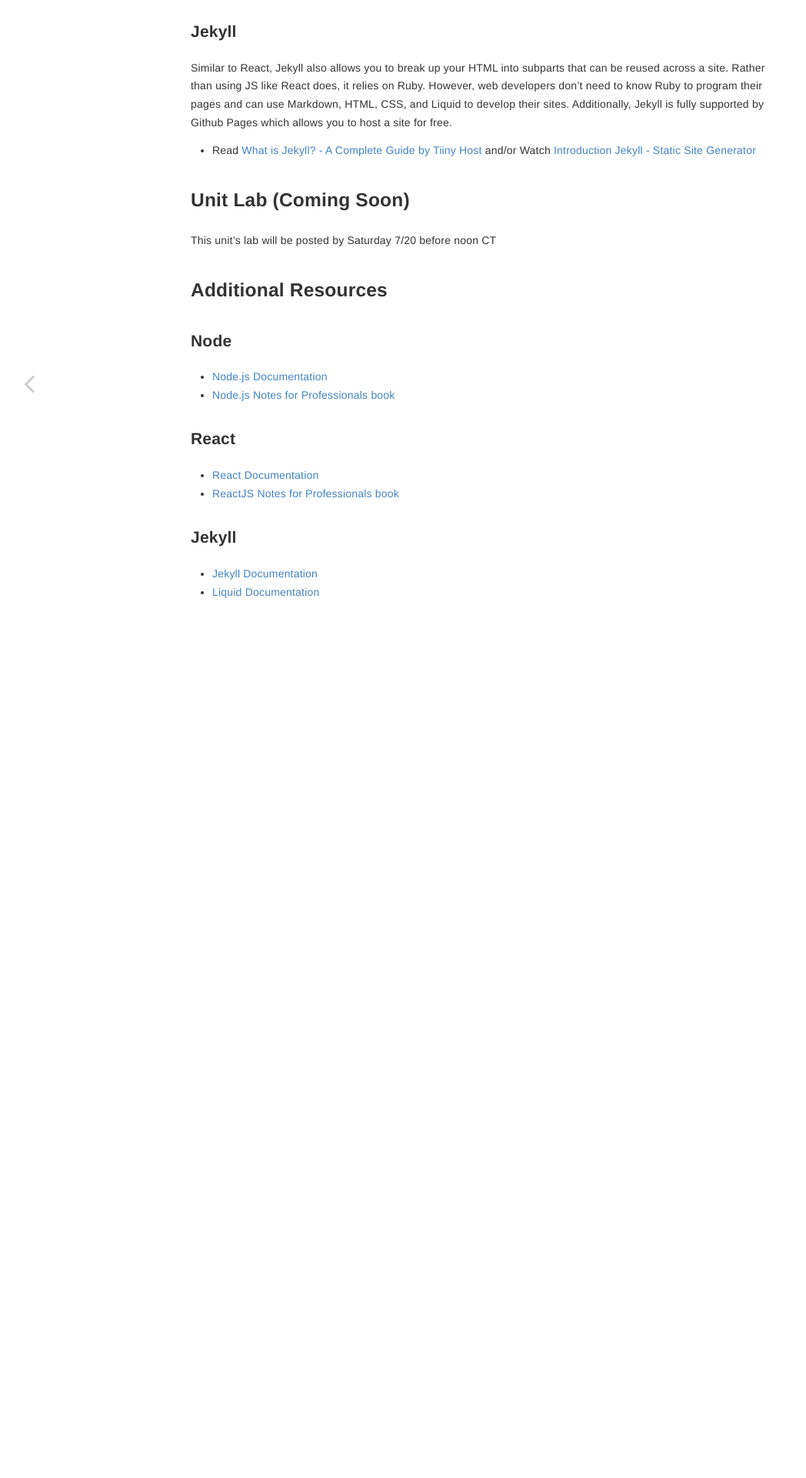
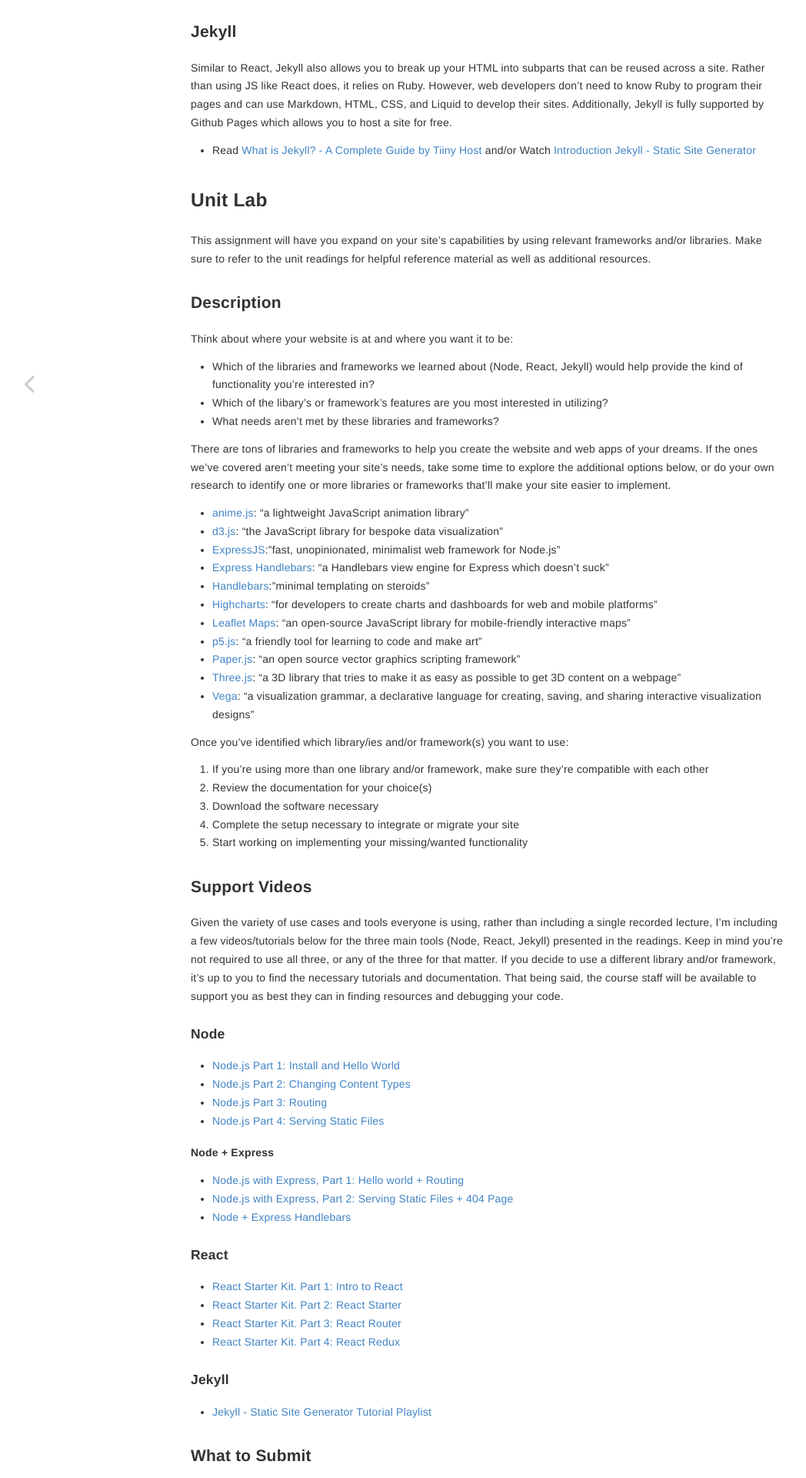
Before and after one commit to vickiebananas/nu-web-dev, a Jekyll site: the page built from _units/unit6.md, in a window 1280 px wide. Shown: the part 1897-3817 px from the top of the page at 77% size, without its empty margins (7-1055 px from the left). Built offline with Jekyll 4.4.1, drawn with Linux system fonts in a browser that asks for light colours; some of the changed text lies outside the part shown.

Commit message:
unit 6 lab added

```diff
--- /dev/null
+++ b/_assignments/6-frameworks.md
@@ -0,0 +1,74 @@
+---
+title: 'Unit 6 Lab'
+layout: post
+ordering: 0
+unit: 6
+
+---
+
+This assignment will have you expand on your site's capabilities by using relevant frameworks and/or libraries. Make sure to refer to the unit readings for helpful reference material as well as additional resources.
+
+### Description
+Think about where your website is at and where you want it to be:
+- Which of the libraries and frameworks we learned about (Node, React, Jekyll) would help provide the kind of functionality you're interested in?
+- Which of the libary's or framework's features are you most interested in utilizing?
+- What needs aren't met by these libraries and frameworks?
+
+There are tons of libraries and frameworks to help you create the website and web apps of your dreams. If the ones we've covered aren't meeting your site's needs, take some time to explore the additional options below, or do your own research to identify one or more libraries or frameworks that'll make your site easier to implement.
+
+- [anime.js](https://animejs.com): "a lightweight JavaScript animation library"
+- [d3.js](https://d3js.org): "the JavaScript library for bespoke data visualization"
+- [ExpressJS](https://expressjs.com):"fast, unopinionated, minimalist web framework for Node.js"
+- [Express Handlebars](https://www.npmjs.com/package/express-handlebars): "a Handlebars view engine for Express which doesn't suck"
+- [Handlebars](https://handlebarsjs.com):"minimal templating on steroids"
+- [Highcharts](https://www.highcharts.com/): "for developers to create charts and dashboards for web and mobile platforms"
+- [Leaflet Maps](https://leafletjs.com/): "an open-source JavaScript library
+for mobile-friendly interactive maps"
+- [p5.js](https://p5js.org/): "a friendly tool for learning to code and make art"
+- [Paper.js](http://paperjs.org/about/):  "an open source vector graphics scripting framework"
+- [Three.js](https://threejs.org/manual/#en/fundamentals): "a 3D library that tries to make it as easy as possible to get 3D content on a webpage"
+- [Vega](https://vega.github.io/vega/): "a visualization grammar, a declarative language for creating, saving, and sharing interactive visualization designs"
+
+Once you've identified which library/ies and/or framework(s) you want to use:
+1. If you're using more than one library and/or framework, make sure they're compatible with each other
+1. Review the documentation for your choice(s)
+1. Download the software necessary
+1. Complete the setup necessary to integrate or migrate your site
+1. Start working on implementing your missing/wanted functionality
+
+### Support Videos
+Given the variety of use cases and tools everyone is using, rather than including a single recorded lecture, I'm including a few videos/tutorials below for the three main tools  (Node, React, Jekyll) presented in the readings. Keep in mind you're not required to use all three, or any of the three for that matter. If you decide to use a different library and/or framework, it's up to you to find the necessary tutorials and documentation. That being said, the course staff will be available to support you as best they can in finding resources and debugging your code.
+
+#### Node
+- [Node.js Part 1: Install and Hello World](https://www.youtube.com/watch?v=CMoucS93NR4)
+- [Node.js Part 2: Changing Content Types](https://www.youtube.com/watch?v=qExQLn-Oa3I)
+- [Node.js Part 3: Routing](https://www.youtube.com/watch?v=txFrd6dXBeA)
+- [Node.js Part 4: Serving Static Files](https://www.youtube.com/watch?v=Y5kg2vs8zsc)
+
+##### Node + Express
+- [Node.js with Express, Part 1: Hello world + Routing](https://www.youtube.com/watch?v=UsZBm7WL4o8&lc=Ugz0VIMHNrEPxy6gIM54AaABAg)
+- [Node.js with Express, Part 2: Serving Static Files + 404 Page](https://www.youtube.com/watch?v=0xEwgVs3VVo)
+- [Node + Express Handlebars](https://www.youtube.com/playlist?list=PLzn-iGwKeXibEgAkMs9qYrjsg5ZIYT20T)
+
+#### React
+- [React Starter Kit. Part 1: Intro to React](https://www.youtube.com/watch?v=Vcyen7QxyBM)
+- [React Starter Kit. Part 2: React Starter](https://www.youtube.com/watch?v=SxuN26-_fls)
+- [React Starter Kit. Part 3: React Router](https://www.youtube.com/watch?v=1CqzaPTblcQ)
+- [React Starter Kit. Part 4: React Redux](https://www.youtube.com/watch?v=M4bqyGj-rYw)
+
+#### Jekyll
+- [Jekyll - Static Site Generator Tutorial Playlist](https://www.youtube.com/playlist?list=PLLAZ4kZ9dFpOPV5C5Ay0pHaa0RJFhcmcB)
+
+### What to Submit
+Submit a short reflection in written, audio, or video form addressing the questions below. Additionally, include screenshot(s) or video(s) demonstrating your successfull installation and setup.
+- What library/ies and/or framework(s) are you using and why?
+- After reviewing the documentation for your choice(s), how comfortable are you in you ability to pick it up and use it successfully over the next two weeks?
+- How did the installation and setup go?
+- How far along did you get with implementing your missing/wanted functionality?
+- What roadblocks or barriers, if any, are you experiencing?
+
+Remember all submissions are done through Canvas.
+
+### Requirements
+1. Submission addresses all five reflection questions
+1. Submission includes screenshot(s) or video(s) demonstrating successfull installation and setup of **ALL** chosen library/ies and/or framework(s)
--- a/_units/unit6.md
+++ b/_units/unit6.md
@@ -3,25 +3,6 @@ title: 'Unit 6: Frameworks & Libraries'
 layout: post
 unit: 6
 ---
-
-
-<!-- 2 weeks  -->
-<!-- **** | Lab 5 Due <br> Lab 6 Out | -->
-
-<!-- **JavaScript Frameworks**, cont'd | Lab 6 Due <br> Lab 7 Out |
-
-- [Three.js](https://threejs.org/)
-- [p5.js](https://p5js.org/)
-- [anime.js](https://github.com/juliangarnier/anime)
-- [Paper.js](http://paperjs.org/)
-
-* <a href="https://observablehq.com/@d3/gallery" target="_blank">d3.js</a>
-* <a href="https://leafletjs.com/" target="_blank">Leaflet Maps</a>
-* <a href="https://www.highcharts.com/" target="_blank">Highcharts</a>
-* <a href="https://vega.github.io/vega/" target="_blank">Vega</a>
-
-
-https://github.com/public-apis/public-apis -->
 
 ## Unit Essential Questions
 You should use the questions below to assess your own learning and understanding of course material. These questions are also a good method of organization if you're taking notes.
@@ -63,36 +44,6 @@ React is a library (though many refer to it as a framework) that allows you crea
 Similar to React, Jekyll also allows you to break up your HTML into subparts that can be reused across a site. Rather than using JS like React does, it relies on Ruby. However, web developers don't need to know Ruby to program their pages and can use Markdown, HTML, CSS, and Liquid to develop their sites. Additionally, Jekyll is fully supported by Github Pages which allows you to host a site for free.
 - Read [What is Jekyll? - A Complete Guide by Tiiny Host](https://tiiny.host/blog/what-is-jekyll-a-complete-guide-by-tiiny-host/) and/or Watch [Introduction Jekyll - Static Site Generator](https://www.youtube.com/watch?v=T1itpPvFWHI)
 
-<!-- Below are two options for being introduced to React-- you may do either/or or use them to complement each other.
-
-#### Learn by Doing
-- Read and complete the [Intro to React Tutorial](https://reactjs.org/tutorial/tutorial.html)
-
-#### Learn by Concepts
-
--
-- Read: [Hello World](https://reactjs.org/docs/hello-world.html)
-- Watch: [React Starter Kit. Part 1: Intro to React](https://www.youtube.com/watch?v=Vcyen7QxyBM)
-- Read: [Introducing JSX](https://reactjs.org/docs/introducing-jsx.html)
-- Read: [Rendering Elements](https://reactjs.org/docs/rendering-elements.html)
-- Read: [Components and Props](https://reactjs.org/docs/components-and-props.html)
-- Watch: [React Starter Kit. Part 2: React Starter](https://www.youtube.com/watch?v=SxuN26-_fls)
-- Read: [State and Lifecycle](https://reactjs.org/docs/state-and-lifecycle.html)
-- Read: [Handling Events](https://reactjs.org/docs/handling-events.html)
-- Read: [Conditional Rendering](https://reactjs.org/docs/conditional-rendering.html)
-- Read: [Lists and Keys](https://reactjs.org/docs/lists-and-keys.html)
-- Read: [Lifting State Up](https://reactjs.org/docs/lifting-state-up.html)
-- Watch: [React Starter Kit. Part 4: React Redux](https://www.youtube.com/watch?v=M4bqyGj-rYw)
-- Read: [Thinking in React](https://reactjs.org/docs/thinking-in-react.html)
-
-
-There are tons of libraries and frameworks to help you create the website and web apps of your dreams
-
- -->
-
-## Unit Lab (Coming Soon)
-This unit's lab will be posted by Saturday 7/20 before noon CT
-
 {% for section in site.assignments %}
 {% if section.unit == page.unit %}
 ## Unit Lab
```
Also changed, not shown: _units/unit5.md (+1 -0 lines).
